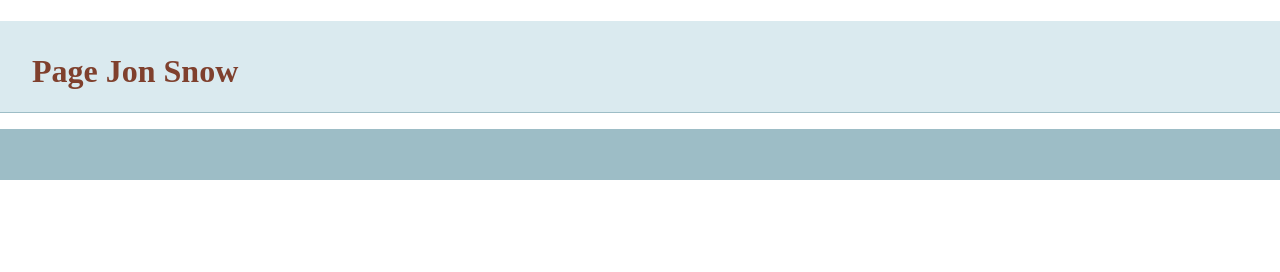
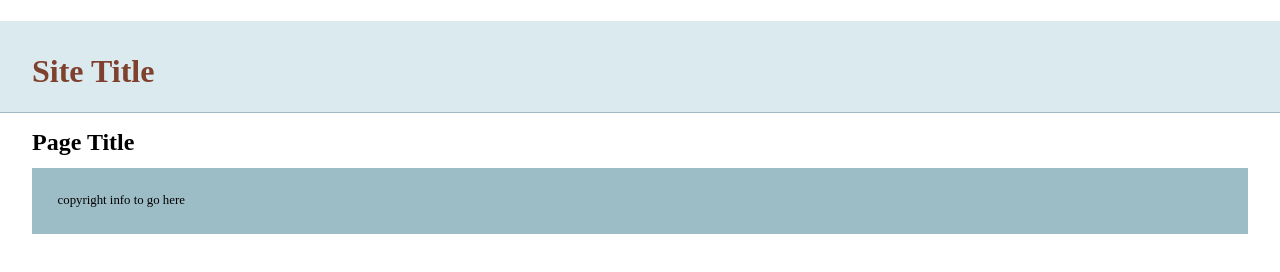
Before and after one commit to deocampo3/git-basics, a plain HTML site: page index.html in a window 1280 px wide. Drawn offline with nearby package versions, Linux system fonts and the light colour scheme.

Commit message:
added more info to template

```diff
--- a/index.html
+++ b/index.html
@@ -14,13 +14,14 @@
     </head>
     <body>
     <header>
-	<h1>Page Jon Snow</h1>
+	<h1>Site Title</h1>
     </header>
     <nav id="pageNav">
     </nav>
     <main>
+		<h2>Page Title</h2
     </main>
-    <footer>
+    <footer>copyright info to go here
     </footer>
         <script>
 //use the modernizr load to load up external scripts. This will load the scripts asynchronously, but the order listed matters. Although it will load all scripts in parallel, it will execute them in the order listed
```
